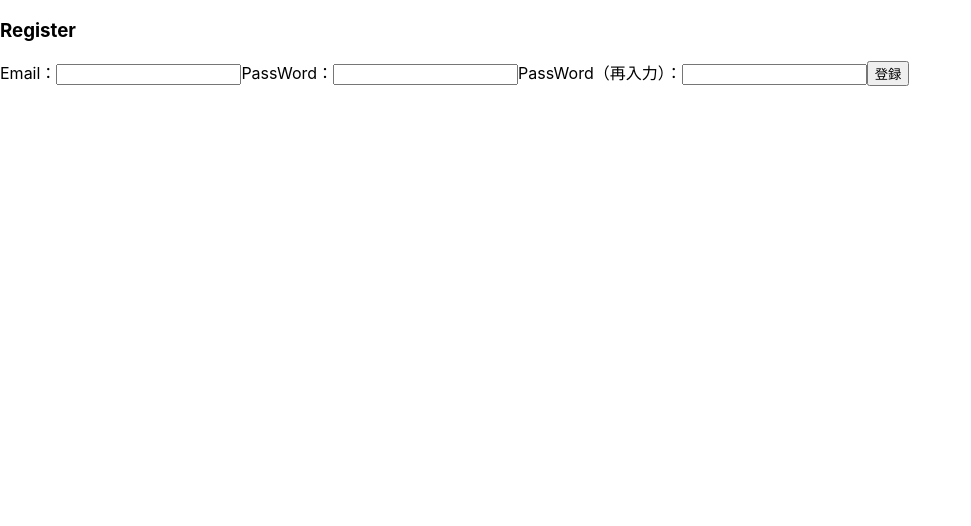
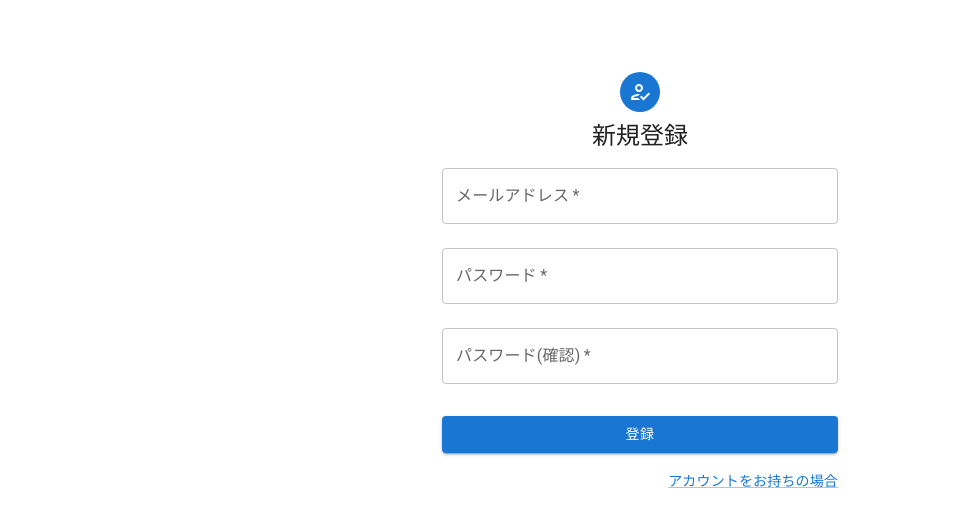
Before and after one commit to koo-arch/todo, a React (Create React App) app in the folder frontend/: page /register in a window 1280 px wide. Shown: the top 526 px of the page, without its empty margins (0-971 px from the left). Built offline with nearby package versions, Linux system fonts and the light colour scheme.

Commit message:
setting validation

```diff
--- a/frontend/src/auth/register.js
+++ b/frontend/src/auth/register.js
@@ -1,16 +1,30 @@
 import React, {useState, useEffect} from "react";
 import { useCookies } from "react-cookie";
 import { useForm } from "react-hook-form";
-import { Link } from "react-router-dom";
 import { useNavigate } from "react-router-dom";
 import { requestAPI, requestData } from "../api/requests";
 import urls from "../api/urls";
+import {
+    Button,
+    Box,
+    Container,
+    CssBaseline,
+    Typography,
+    TextField,
+    Avatar,
+    Grid,
+    Link
+} from "@mui/material";
+import HowToRegOutlinedIcon from '@mui/icons-material/HowToRegOutlined';
+import { ThemeProvider, createTheme } from "@mui/material/styles";
+
 
 const Register = () => {
     const navigation = useNavigate();
-    const [movie, setMoive] = useState([]);
     const [cookie, setCookie] = useCookies(['accesstoken', 'refreshtoken']);
-    const { register, handleSubmit, watch, getValues, errors } = useForm();
+    const { register, handleSubmit, getValues, clearErrors, setError, formState: { errors }, } = useForm();
+    const defaultTheme = createTheme();
+
 
     const postRegister = (data) => {
         const requestJson = new requestData(data);
@@ -25,41 +39,101 @@
         return request.post();
     }
 
+
     const onSubmit = (data) => {
+        clearErrors();
         postRegister(data)
             .then(res =>  {
                 console.log(res.data)
                 alert('登録が完了しました');
-                navigation('/');
+                navigation('/login');
             })
             .catch(err => {
-                console.log(err.res.data);
-                setMoive(err.res.data)
+                const errRes = err.response.data
+                console.log(errRes);
+                Object.keys(errRes).map((key) => {
+                    setError(`${key}`, { type: "validate", message: errRes[`${key}`]})
+                })
             });
     };
     return(
-        <div>
-            <div>
-                <h3>Register</h3>
-            </div>
-            <div>
-                <form onSubmit={handleSubmit(onSubmit)}>
-                    <label>Email：</label>
-                    <input {...register('email')} />
-                    <label>PassWord：</label>
-                    <input type="password" {...register('password', { required: true })} />
-                    <label>PassWord（再入力）：</label>
-                    <input type="password" {...register('password_confirmation', {
-                        required: "パスワードを再入力してください" ,
-                        validate: (value) => {
-                            return(
-                                value === getValues("password") || "パスワードが一致しません"
-                            )
-                        }})} />
-                    <input type="submit" value="登録" />
-                </form>
-            </div>
-        </div>
+        <ThemeProvider theme={defaultTheme}>
+            <Container component={"main"} maxWidth="xs">
+                <CssBaseline/>
+                <Box
+                    sx={{
+                        marginTop: 8,
+                        display: 'flex',
+                        flexDirection: 'column',
+                        alignItems: 'center',
+                    }}
+                >
+                    <Avatar sx={{ m: 1, bgcolor: 'primary.main' }}>
+                        <HowToRegOutlinedIcon/>
+                    </Avatar>
+                    <Typography component={"h1"} variant='h5'>
+                        新規登録
+                    </Typography>
+                    <Box component={"form"} onSubmit={handleSubmit(onSubmit)}>
+                        <TextField
+                            required
+                            error={!!errors.email}
+                            margin="normal"
+                            fullWidth
+                            label="メールアドレス"
+                            type="email"
+                            helperText={!!errors.email && errors.email.message}
+                            {...register('email', { required: "メールアドレスを入力してください" })}
+                        />
+                        <TextField
+                            required
+                            error={!!errors.password}
+                            margin="normal"
+                            fullWidth
+                            label="パスワード"
+                            type="password"
+                            helperText={!!errors.password && errors.password.message}
+                            {...register('password', {
+                                required: "パスワードを入力してください",
+                                minLength: { value: 8, message: `8文字以上で入力してください。` },})
+                            }
+                        />
+                        <TextField
+                            required
+                            error={!!errors.passwordConfirmation}
+                            margin="normal"
+                            fullWidth
+                            label="パスワード(確認)"
+                            type="password"
+                            helperText={!!errors.passwordConfirmation && errors.passwordConfirmation.message}
+                            {...register('passwordConfirmation', {
+                                required: "パスワードを再入力してください",
+                                validate: (value) => {
+                                    return (
+                                        value === getValues('password') || "パスワードが一致しません"
+                                    )}
+                                })
+                            }
+                            />
+                        <Button
+                            variant="contained"
+                            fullWidth
+                            type="submit"
+                            sx={{ mt: 3, mb: 2 }}
+                        >
+                            登録
+                        </Button>
+                    </Box>
+                    <Grid container justifyContent="flex-end">
+                        <Grid item>
+                            <Link href="login" variant="body2">
+                                アカウントをお持ちの場合
+                            </Link>
+                        </Grid>
+                    </Grid>
+                </Box>
+            </Container>
+        </ThemeProvider>
     );
 };
 
```
